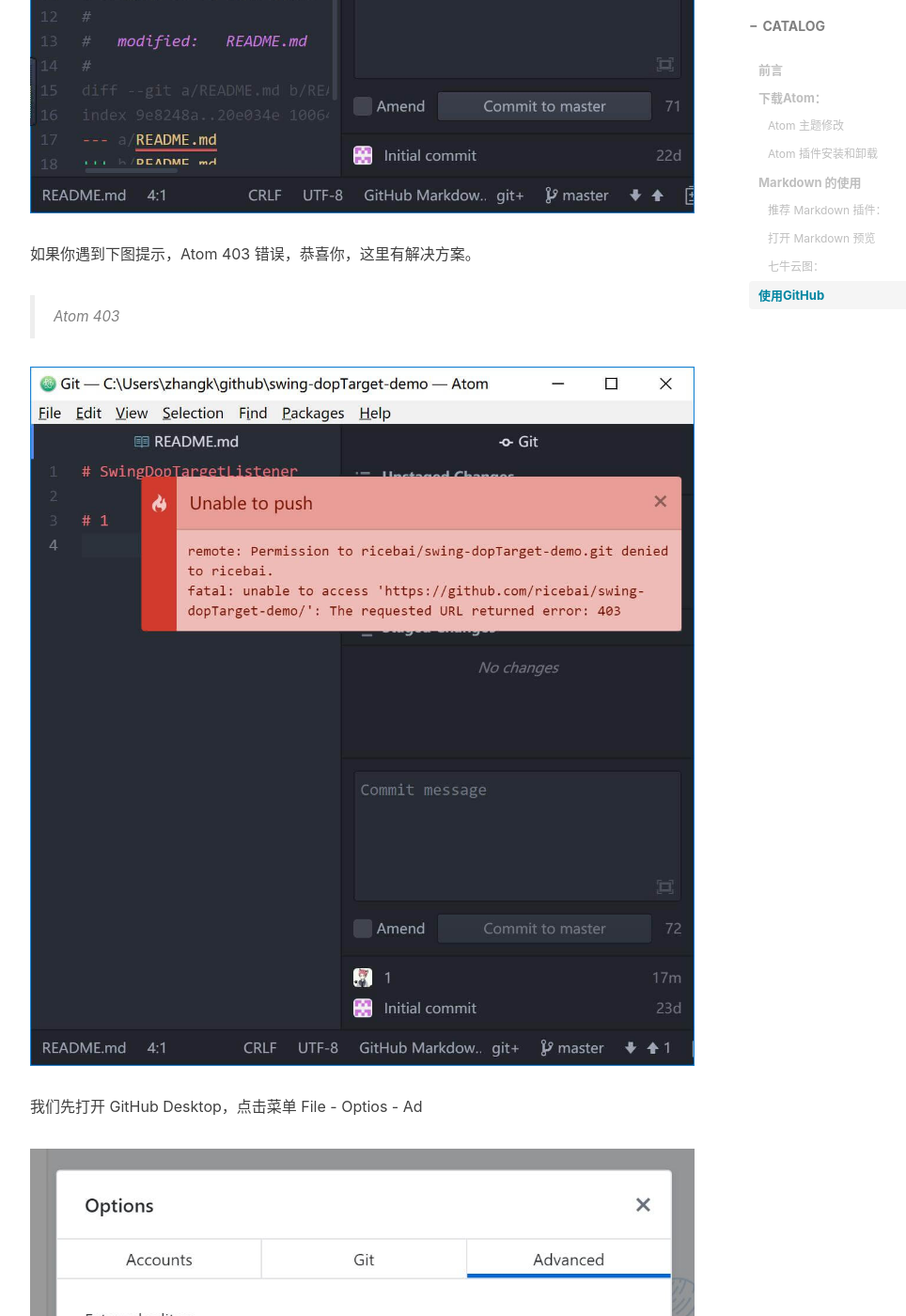
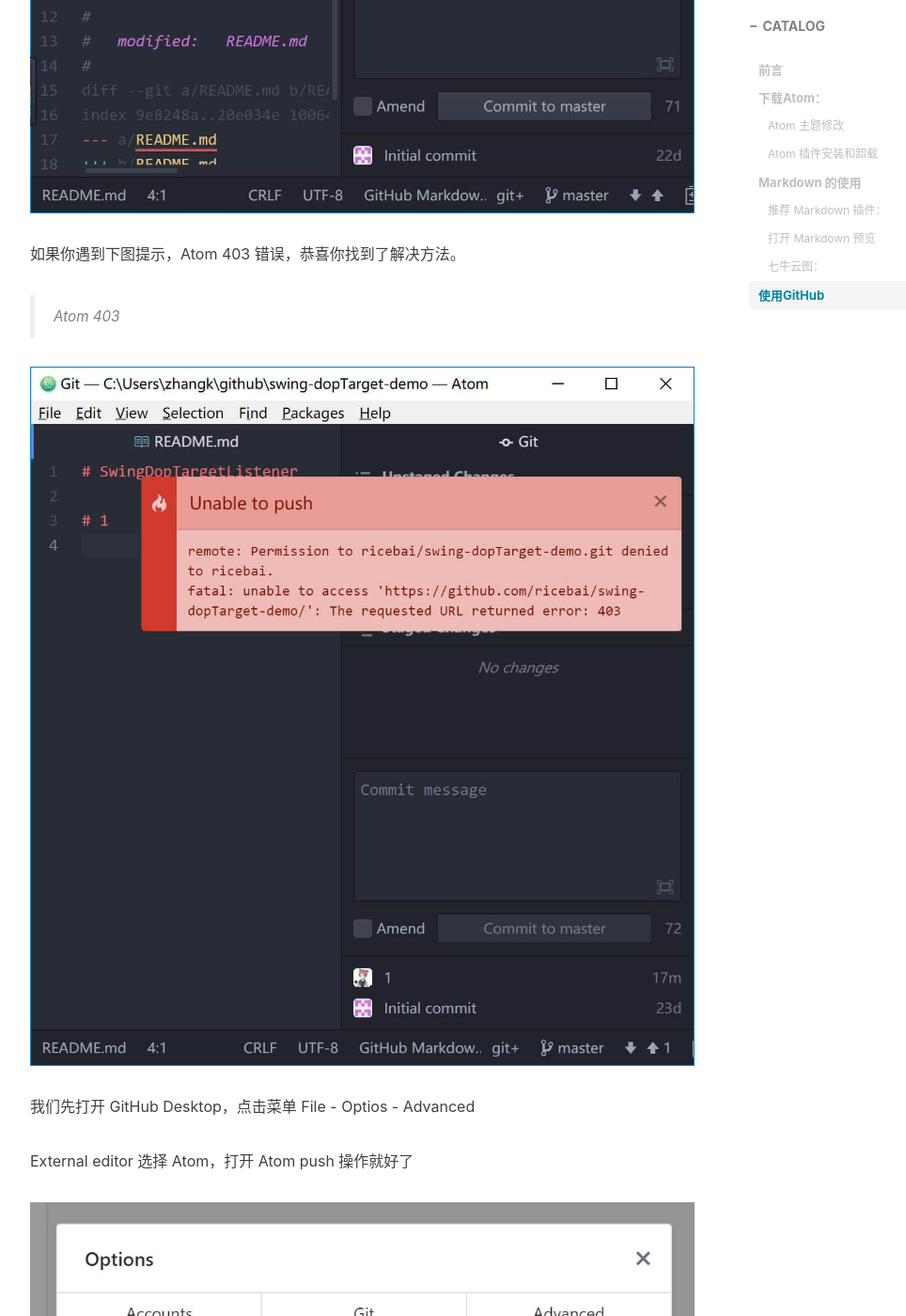
Before and after one commit to ricebai/ricebai.github.io, a Jekyll site: the page built from _posts/2018-04-21-Atom-GitHub.md, in a window 1280 px wide and 1400 px high, scrolled down 4812 px. Shown: the whole window at 94% size, without its empty margins (233-1197 px from the left). Built offline with Jekyll 4.4.1, drawn with Linux system fonts in a browser that asks for light colours; nearby versions of some CDN libraries; comment, search, counter and statistics services are not loaded.

Commit message:
atom github

```diff
--- a/_posts/2018-04-21-Atom-GitHub.md
+++ b/_posts/2018-04-21-Atom-GitHub.md
@@ -63,7 +63,7 @@ tags:
 
 
 ### 使用GitHub
-
+<a id="atom"></a>
 Atom 官网也有操作描述，[github.atom.io](https://github.atom.io/).
 
 
@@ -79,13 +79,17 @@ Atom 官网也有操作描述，[github.atom.io](https://github.atom.io/).
 
 <img src="https://ricebai.github.io/img/posts/atom-github/atom-act.jpg" />
 
-如果你遇到下图提示，Atom 403 错误，恭喜你，这里有解决方案。
+如果你遇到下图提示，Atom 403 错误，恭喜你找到了解决方法。
 
 
 > Atom 403
 
 <img src="https://ricebai.github.io/img/posts/atom-github/atom-403.jpg" />
 
-我们先打开 GitHub Desktop，点击菜单 File - Optios - Ad
+我们先打开 GitHub Desktop，点击菜单 File - Optios - Advanced
+
+External editor 选择 Atom，打开 Atom push 操作就好了
 
 <img src="https://ricebai.github.io/img/posts/atom-github/advanced.jpg" />
+
+不知道怎么 push ? [传送门](#atom)
```
